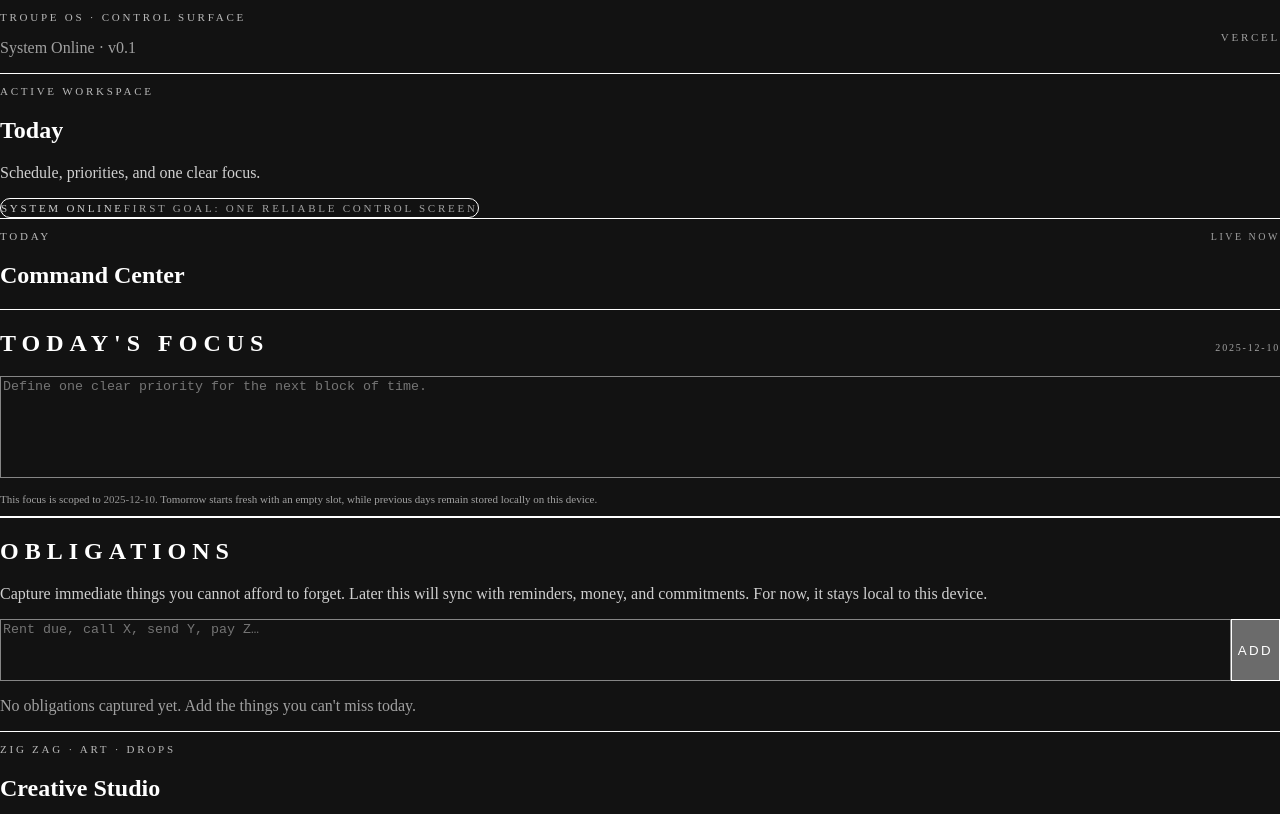
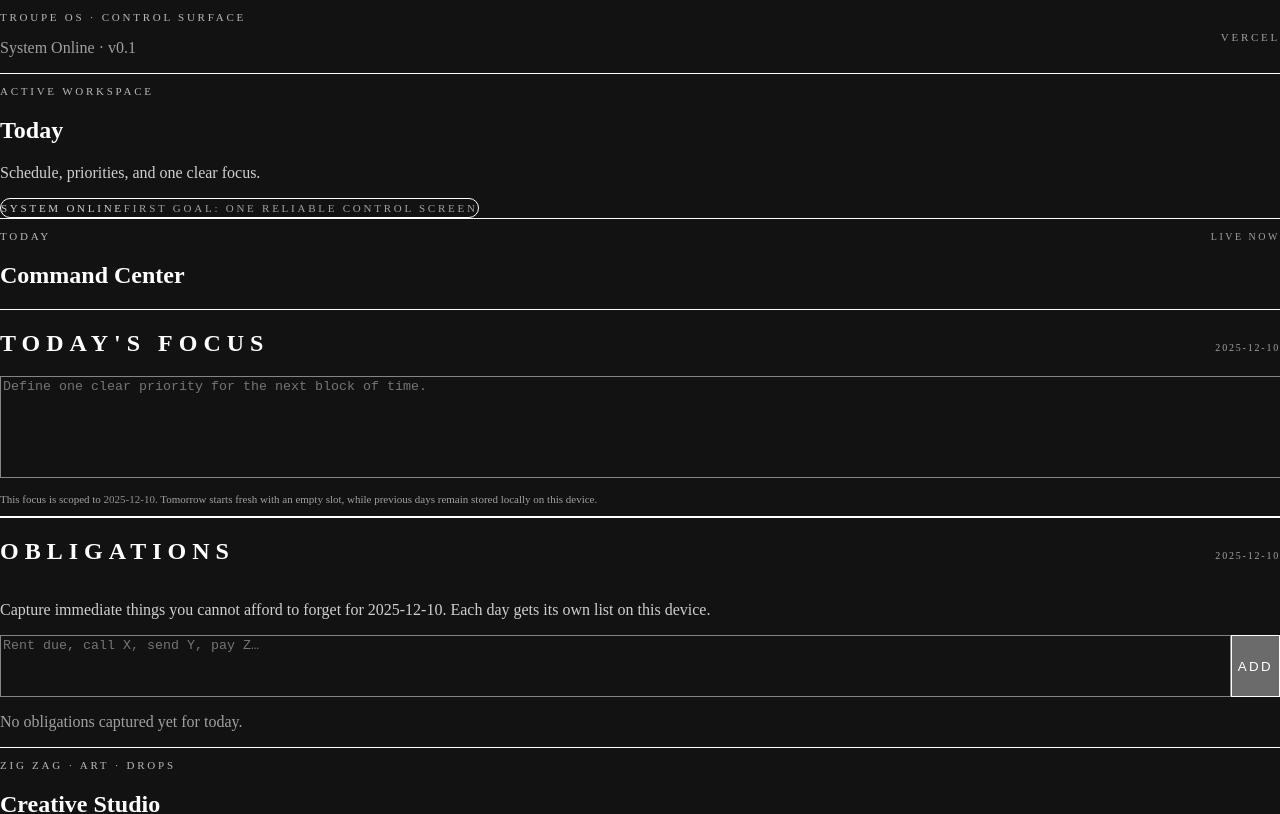
Before and after one commit to TroupeCrypto/Troupe-OS-Redo, a Next.js app: page / in a window 1280 px wide. Shown: the top 814 px of the page. Built offline with nearby package versions, Linux system fonts and the light colour scheme.

Commit message:
Refactor ObligationsPanel to use daily state management

```diff
--- a/components/ObligationsPanel.js
+++ b/components/ObligationsPanel.js
@@ -1,41 +1,47 @@
 // components/ObligationsPanel.js
 "use client";
 
-import { usePersistentState } from "../lib/usePersistentState";
+import { useDailyPersistentState } from "../lib/useDailyPersistentState";
 import { useState } from "react";
 
 export default function ObligationsPanel() {
-  const [items, setItems, isHydrated] = usePersistentState(
-    "today_obligations",
-    []
-  );
+  const [items, setItems, isHydrated, todayKey] =
+    useDailyPersistentState("today_obligations", []);
   const [draft, setDraft] = useState("");
 
   const addItem = () => {
     const trimmed = draft.trim();
     if (!trimmed) return;
-    const next = [
-      ...items,
+
+    setItems((current) => {
+      const list = Array.isArray(current) ? current : [];
+      return [
+        ...list,
         {
           id: Date.now(),
           text: trimmed,
           done: false,
         },
       ];
-    setItems(next);
+    });
+
     setDraft("");
   };
 
   const toggleDone = (id) => {
-    const next = items.map((item) =>
+    setItems((current) => {
+      const list = Array.isArray(current) ? current : [];
+      return list.map((item) =>
         item.id === id ? { ...item, done: !item.done } : item
       );
-    setItems(next);
+    });
   };
 
   const removeItem = (id) => {
-    const next = items.filter((item) => item.id !== id);
-    setItems(next);
+    setItems((current) => {
+      const list = Array.isArray(current) ? current : [];
+      return list.filter((item) => item.id !== id);
+    });
   };
 
   const handleKeyDown = (e) => {
@@ -45,16 +51,23 @@ export default function ObligationsPanel() {
     }
   };
 
+  const safeItems = Array.isArray(items) ? items : [];
+
   return (
-    <section className="border-t border-white/40 px-4 py-3 sm:px-6 sm:py-4">
-      <h2 className="text-xs tracking-[0.25em] uppercase mb-2">
+    <section className="px-4 py-3 sm:px-6 sm:py-4 border-t border-white/40">
+      <div className="flex items-baseline justify-between mb-2">
+        <h2 className="text-xs tracking-[0.25em] uppercase">
           Obligations
         </h2>
+        <span className="text-[10px] opacity-60 tracking-[0.18em] uppercase">
+          {todayKey}
+        </span>
+      </div>
 
       <p className="text-sm opacity-80 mb-3">
-        Capture immediate things you cannot afford to forget. Later this will
-        sync with reminders, money, and commitments. For now, it stays local
-        to this device.
+        Capture immediate things you cannot afford to forget for{" "}
+        <span className="opacity-100">{todayKey}</span>. Each day gets its
+        own list on this device.
       </p>
 
       {!isHydrated ? (
@@ -78,14 +91,13 @@ export default function ObligationsPanel() {
             </button>
           </div>
 
-          {items.length === 0 ? (
+          {safeItems.length === 0 ? (
             <p className="text-xs opacity-60">
-              No obligations captured yet. Add the things you can&apos;t miss
-              today.
+              No obligations captured yet for today.
             </p>
           ) : (
             <ul className="space-y-1">
-              {items.map((item) => (
+              {safeItems.map((item) => (
                 <li
                   key={item.id}
                   className="flex items-start justify-between gap-3"
```
Lines whose indentation alone changed are shown as unchanged.
